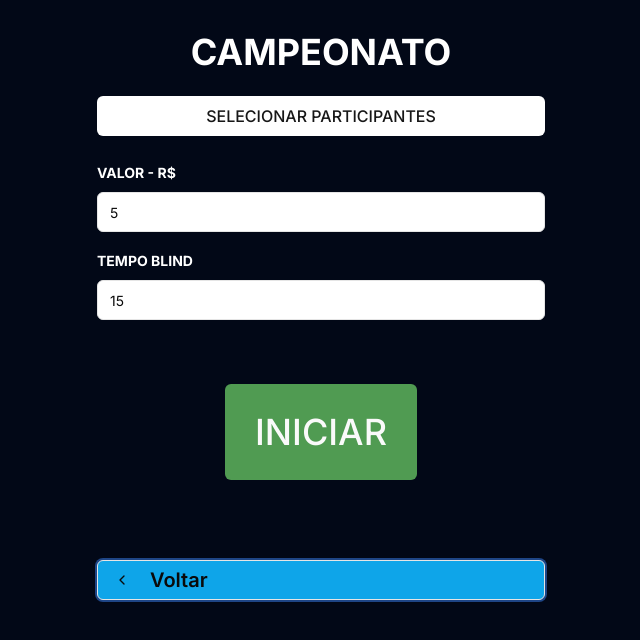
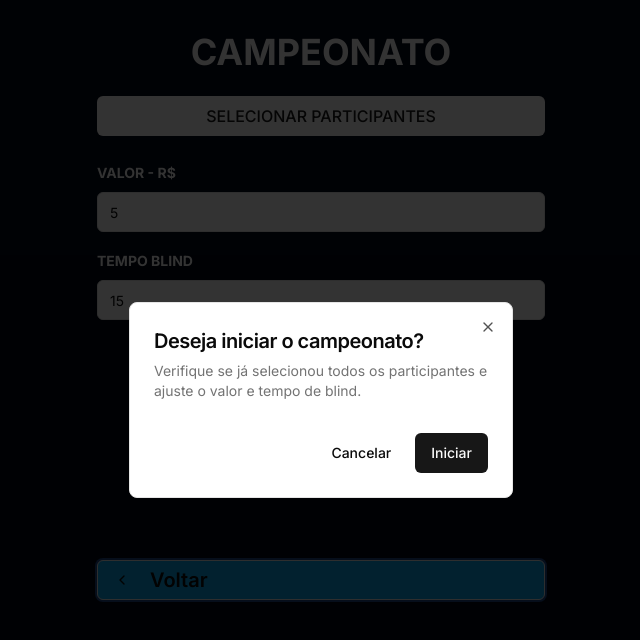
Before and after one commit to Andriwfonseca/poker-dos-cria, a Next.js app: page /championship in a window 1280 px wide. Both pictures are taken after a click on the button "INICIAR". Shown: the top 640 px of the page, without its empty margins (319-959 px from the left). Built offline with nearby package versions, Linux system fonts and the light colour scheme.

Commit message:
feat: add creation of the championship

```diff
--- /dev/null
+++ b/app/_actions/create-championship.ts
@@ -0,0 +1,34 @@
+"use server";
+
+import { db } from "@/app/_lib/prisma";
+import { CreateChampionship } from "../_interfaces/create-championship";
+
+export const createChampionship = async (
+  championshipPayload: CreateChampionship
+) => {
+  try {
+    const newChampionship = await db.championship.create({
+      data: {
+        name: championshipPayload.name,
+        blindTime: championshipPayload.blindTime,
+        entryFee: championshipPayload.price,
+        players: {
+          create: championshipPayload.playerIds.map((id) => ({
+            player: { connect: { id } },
+          })),
+        },
+      },
+      include: {
+        players: {
+          include: {
+            player: true,
+          },
+        },
+      },
+    });
+    return newChampionship;
+  } catch (error) {
+    console.error("Error creating championship:", error);
+    throw new Error("Failed to create championship.");
+  }
+};
--- a/app/_actions/create-player.ts
+++ b/app/_actions/create-player.ts
@@ -1,6 +1,7 @@
 "use server";
 
 import { db } from "@/app/_lib/prisma";
+import { CreatePlayer } from "../_interfaces/create-player";
 
 export const createPlayer = async (playerPayload: CreatePlayer) => {
   try {
--- /dev/null
+++ b/app/_actions/get-championship.ts
@@ -0,0 +1,20 @@
+"use server";
+
+import { db } from "@/app/_lib/prisma";
+
+export const getChampionship = async (id: string) => {
+  const championship = await db.championship.findUnique({
+    where: {
+      id,
+    },
+    include: {
+      players: {
+        include: {
+          player: true,
+        },
+      },
+    },
+  });
+
+  return championship;
+};
--- a/app/_components/ui/multi-select.tsx
+++ b/app/_components/ui/multi-select.tsx
@@ -343,7 +343,7 @@ export const MultiSelect = React.forwardRef<
                         onSelect={handleClear}
                         className="flex-1 justify-center cursor-pointer"
                       >
-                        Clear
+                        Limpar
                       </CommandItem>
                       <Separator
                         orientation="vertical"
--- /dev/null
+++ b/app/_interfaces/championship-player.ts
@@ -0,0 +1,7 @@
+import { Player } from "./player";
+
+export interface ChampionshipPlayer {
+  player: Player;
+  championshipId: string;
+  playerId: string;
+}
--- /dev/null
+++ b/app/_interfaces/create-championship.ts
@@ -0,0 +1,6 @@
+export interface CreateChampionship {
+  name: string;
+  blindTime: number;
+  price: number;
+  playerIds: string[];
+}
--- /dev/null
+++ b/app/_interfaces/create-player.ts
@@ -0,0 +1,4 @@
+export interface CreatePlayer {
+  name: string;
+  pixKey: string;
+}
--- a/app/_interfaces/player.tsx
+++ /dev/null
@@ -1,5 +0,0 @@
-/* eslint-disable @typescript-eslint/no-unused-vars */
-interface CreatePlayer {
-  name: string;
-  pixKey: string;
-}
--- /dev/null
+++ b/app/championship/[championshipId]/page.tsx
@@ -0,0 +1,43 @@
+"use client";
+
+import { getChampionship } from "@/app/_actions/get-championship";
+import { ChampionshipPlayer } from "@/app/_interfaces/championship-player";
+import { use, useEffect, useState } from "react";
+
+interface ChampionshipIdPageProps {
+  params: Promise<{
+    championshipId: string;
+  }>;
+}
+
+const ChampionshipIdPage = ({ params }: ChampionshipIdPageProps) => {
+  const { championshipId } = use(params);
+
+  const [players, setPlayers] = useState<ChampionshipPlayer[]>([]);
+
+  useEffect(() => {
+    const fetchChampionship = async () => {
+      try {
+        const championship = await getChampionship(championshipId);
+
+        if (championship?.players) {
+          setPlayers(championship.players);
+        } else {
+          setPlayers([]);
+        }
+      } catch (error) {
+        console.error(error);
+      }
+    };
+    fetchChampionship();
+  }, []);
+  return (
+    <div>
+      {players.map((p) => (
+        <div>{p.player.name}</div>
+      ))}
+    </div>
+  );
+};
+
+export default ChampionshipIdPage;
--- a/app/championship/page.tsx
+++ b/app/championship/page.tsx
@@ -15,39 +15,61 @@ import { Label } from "@/app/_components/ui/label";
 import BackButton from "../(home)/_components/back-button";
 import { MultiSelect } from "../_components/ui/multi-select";
 import { getPlayers } from "../_actions/get-players";
+import { useRouter } from "next/navigation";
+import { Loader2 } from "lucide-react";
+import { createChampionship } from "../_actions/create-championship";
+import { CreateChampionship } from "../_interfaces/create-championship";
 
 type PlayerList = {
-  value: string,
-  label: string
-}
-
+  value: string;
+  label: string;
+};
 
 export default function Championship() {
   const [price, setPrice] = useState(5);
-  const [blindTime, setBlindTime] = useState(15)
+  const [blindTime, setBlindTime] = useState(15);
   const [players, setPlayers] = useState<PlayerList[]>([]);
   const [isGetPlayerLoading, setIsGetPlayerloading] = useState(false);
   const [selectedPlayersId, setSelectedPlayersId] = useState<string[]>([]);
   const [isSelectPlayerModalOpen, setIsSelectPlayerModalOpen] = useState(false);
+  const [isStartModalOpen, setIsStartModalOpen] = useState(false);
+  const [isloadingStart, setIsloadingStart] = useState(false);
+  const router = useRouter();
 
-  const handleGetPlayerList = async () =>{
+  const handleGetPlayerList = async () => {
     setIsSelectPlayerModalOpen(true);
     setIsGetPlayerloading(true);
 
     const players = await getPlayers();
-    const playerList = players.map((p)=> {
+    const playerList = players.map((p) => {
       return {
         value: p.id,
-        label: p.name
-      }
+        label: p.name,
+      };
     });
 
     setIsGetPlayerloading(false);
     setPlayers(playerList);
-  }
+  };
 
   const handleSelectPlayers = (selectedValues: any) => {
     setSelectedPlayersId(selectedValues);
+  };
+
+  const handleStartChampionship = async () => {
+    setIsloadingStart(true);
+
+    const championshipPayload: CreateChampionship = {
+      name: "CAMPEONATO #1",
+      blindTime: blindTime,
+      price: price,
+      playerIds: selectedPlayersId,
+    };
+
+    const championship = await createChampionship(championshipPayload);
+    console.log(championship, "championship");
+    setIsloadingStart(false);
+    router.push(`championship/${championship.id}`);
   };
 
   return (
@@ -57,7 +79,10 @@ export default function Championship() {
           CAMPEONATO
         </h1>
 
-        <Dialog open={isSelectPlayerModalOpen} onOpenChange={setIsSelectPlayerModalOpen}>
+        <Dialog
+          open={isSelectPlayerModalOpen}
+          onOpenChange={setIsSelectPlayerModalOpen}
+        >
           <DialogTrigger asChild>
             <Button
               variant="secondary"
@@ -69,7 +94,9 @@ export default function Championship() {
           </DialogTrigger>
           <DialogContent className="mx-auto max-w-sm">
             <DialogHeader>
-              <DialogTitle className="text-xl">SELECIONAR PARTICIPANTES</DialogTitle>
+              <DialogTitle className="text-xl">
+                SELECIONAR PARTICIPANTES
+              </DialogTitle>
               <DialogDescription>
                 Selecione os participantes do campeonato.
               </DialogDescription>
@@ -90,9 +117,12 @@ export default function Championship() {
               </div>
 
               <div className="flex justify-end">
-                <Button className="bg-[#020817]" onClick={(e) => {
+                <Button
+                  className="bg-[#020817]"
+                  onClick={(e) => {
                     setIsSelectPlayerModalOpen(false);
-                  }}>
+                  }}
+                >
                   Selecionar
                 </Button>
               </div>
@@ -102,7 +132,9 @@ export default function Championship() {
 
         <div className="space-y-4">
           <div className="space-y-2">
-            <Label className="font-bold text-white" htmlFor="price">VALOR - R$</Label>
+            <Label className="font-bold text-white" htmlFor="price">
+              VALOR - R$
+            </Label>
             <Input
               id="price"
               value={price}
@@ -113,7 +145,9 @@ export default function Championship() {
             />
           </div>
           <div className="space-y-2">
-            <Label className="font-bold text-white" htmlFor="price">TEMPO BLIND</Label>
+            <Label className="font-bold text-white" htmlFor="price">
+              TEMPO BLIND
+            </Label>
             <Input
               id="blindTime"
               value={blindTime}
@@ -124,13 +158,50 @@ export default function Championship() {
             />
           </div>
         </div>
+
+        <Dialog open={isStartModalOpen} onOpenChange={setIsStartModalOpen}>
+          <DialogTrigger asChild>
             <div className="mt-16 flex justify-center">
               <Button
                 className="w-48 h-24 text-4xl bg-[#509B52] hover:bg-green-600 transition-colors duration-200"
-          onClick={()=> console.log(selectedPlayersId, 'selectedPlayersI')}>
+                onClick={() =>
+                  console.log(selectedPlayersId, "selectedPlayersI")
+                }
+              >
                 INICIAR
               </Button>
             </div>
+          </DialogTrigger>
+          <DialogContent className="mx-auto max-w-sm">
+            <DialogHeader>
+              <DialogTitle className="text-xl">
+                Deseja iniciar o campeonato?
+              </DialogTitle>
+              <DialogDescription>
+                Verifique se já selecionou todos os participantes e ajuste o
+                valor e tempo de blind.
+              </DialogDescription>
+            </DialogHeader>
+
+            <div className="mt-4 flex justify-end gap-2">
+              <Button
+                variant={"ghost"}
+                disabled={isloadingStart}
+                onClick={() => setIsStartModalOpen(false)}
+              >
+                Cancelar
+              </Button>
+              <Button
+                disabled={isloadingStart}
+                onClick={handleStartChampionship}
+              >
+                {isloadingStart && <Loader2 className="animate-spin" />}
+                Iniciar
+              </Button>
+            </div>
+          </DialogContent>
+        </Dialog>
+
         <div className="mt-20">
           <BackButton url="/" title="Voltar" />
         </div>
```
Also changed, not shown: app/_interfaces/championship.ts (added, +12 -0 lines), app/_interfaces/player.ts (added, +7 -0 lines). Lines whose indentation alone changed are shown as unchanged.
